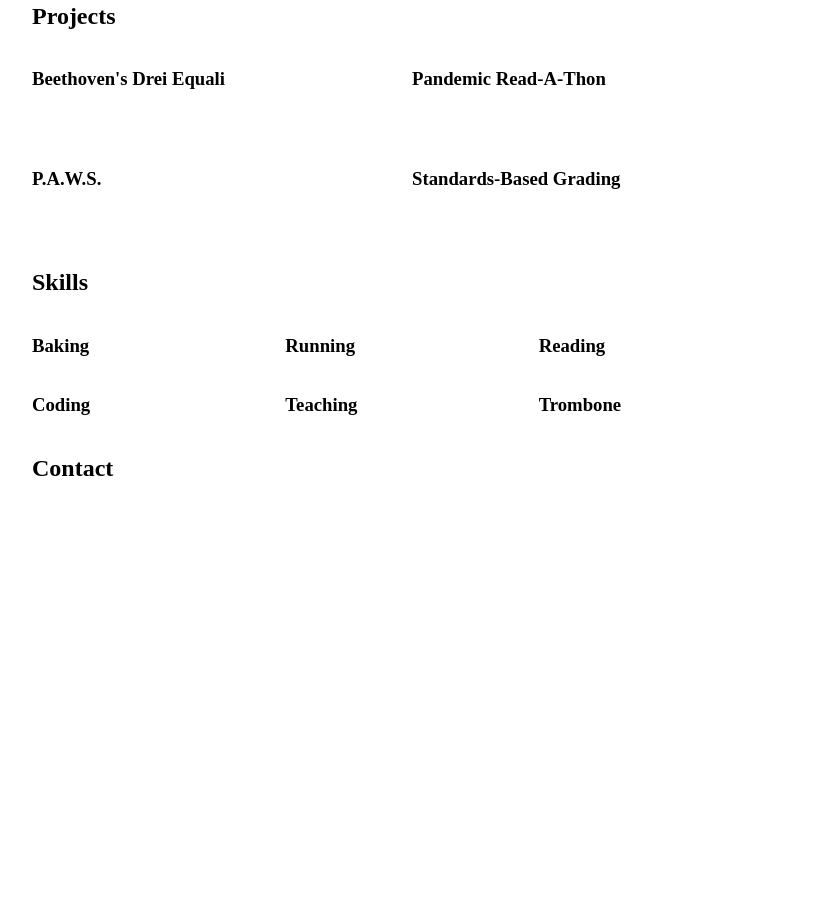
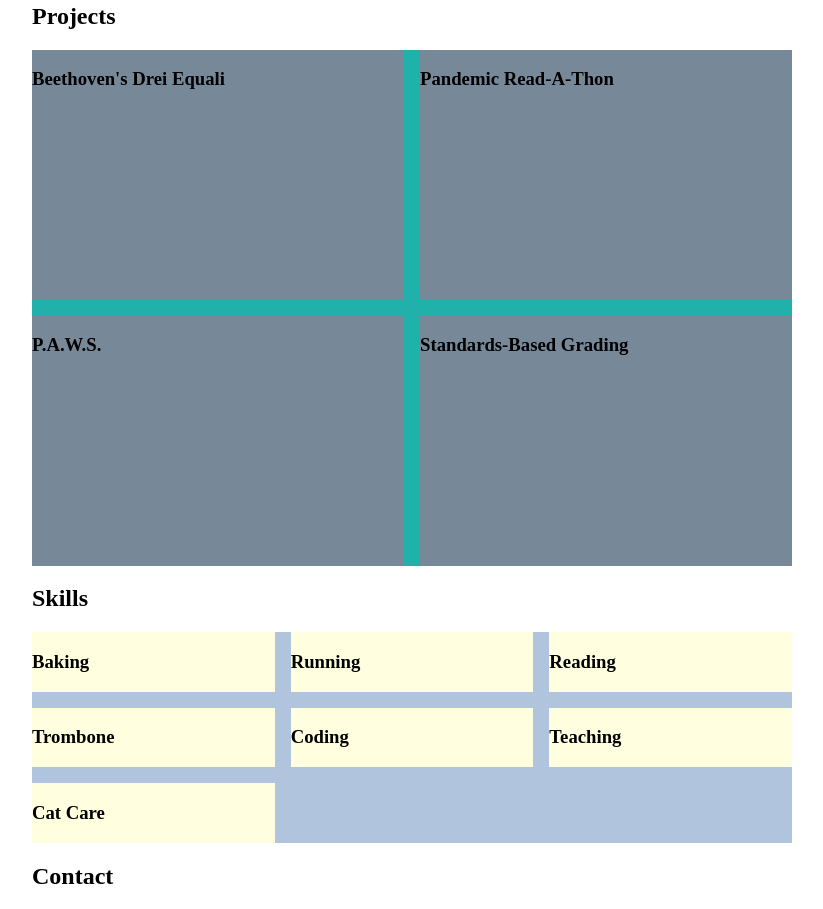
Before and after one commit to jessicahom/portfolio, a plain HTML site: page index.html in a window 1280 px wide. Shown: the part 288-1197 px from the top of the page, without its empty margins (228-1051 px from the left). Before the commit the page ends 800 px from the top, so only its background shows below. Drawn offline with Linux system fonts and the light colour scheme.

Commit message:
Refine grids

```diff
--- a/CSS/styles.css
+++ b/CSS/styles.css
@@ -6,11 +6,23 @@ body {
 .projects-grid {
     display: grid;
     grid-template-columns: 1fr 1fr;
-    grid-auto-rows: minmax(100px, auto);
+    grid-auto-rows: minmax(250px, auto);
+    gap: 1rem;
+    background-color: lightseagreen;
+}
+
+.project {
+    background-color: lightslategrey;
 }
 
 .skills-grid {
     display: grid;
     grid-template-columns: repeat(3, 1fr);
-    grid-auto-rows: minimax(75px, auto);
+    grid-auto-rows: minimax(150px, auto);
+    gap: 1rem;
+    background-color: lightsteelblue;
 }
+
+.skill {
+    background-color: lightyellow;
+}
--- a/index.html
+++ b/index.html
@@ -36,22 +36,45 @@
         <section class="projects">
             <h2>Projects</h2>
             <div class="projects-grid">
+                <div class="project">
                     <h3>Beethoven's Drei Equali</h3>
+                </div>
+                <div class="project">
                     <h3>Pandemic Read-A-Thon</h3>
+                </div>
+                <div class="project">
                     <h3>P.A.W.S.</h3>
+                </div>
+                <div class="project">
                     <h3>Standards-Based Grading</h3>
+                </div>
             </div>
         </section>
 
         <section>
             <h2>Skills</h2>
             <div class="skills-grid">
+                <div class="skill">
                     <h3>Baking</h3>
+                </div>
+                <div class="skill">
                     <h3>Running</h3>
+                </div>
+                <div class="skill">
                     <h3>Reading</h3>
+                </div>
+                <div class="skill">
+                    <h3>Trombone</h3>
+                </div>
+                <div class="skill">
                     <h3>Coding</h3>
+                </div>
+                <div class="skill">
                     <h3>Teaching</h3>
-                <h3>Trombone</h3>
+                </div>
+                <div class="skill">
+                    <h3>Cat Care</h3>
+                </div>
             </div>
         </section>
 
```
Lines whose indentation alone changed are shown as unchanged.
